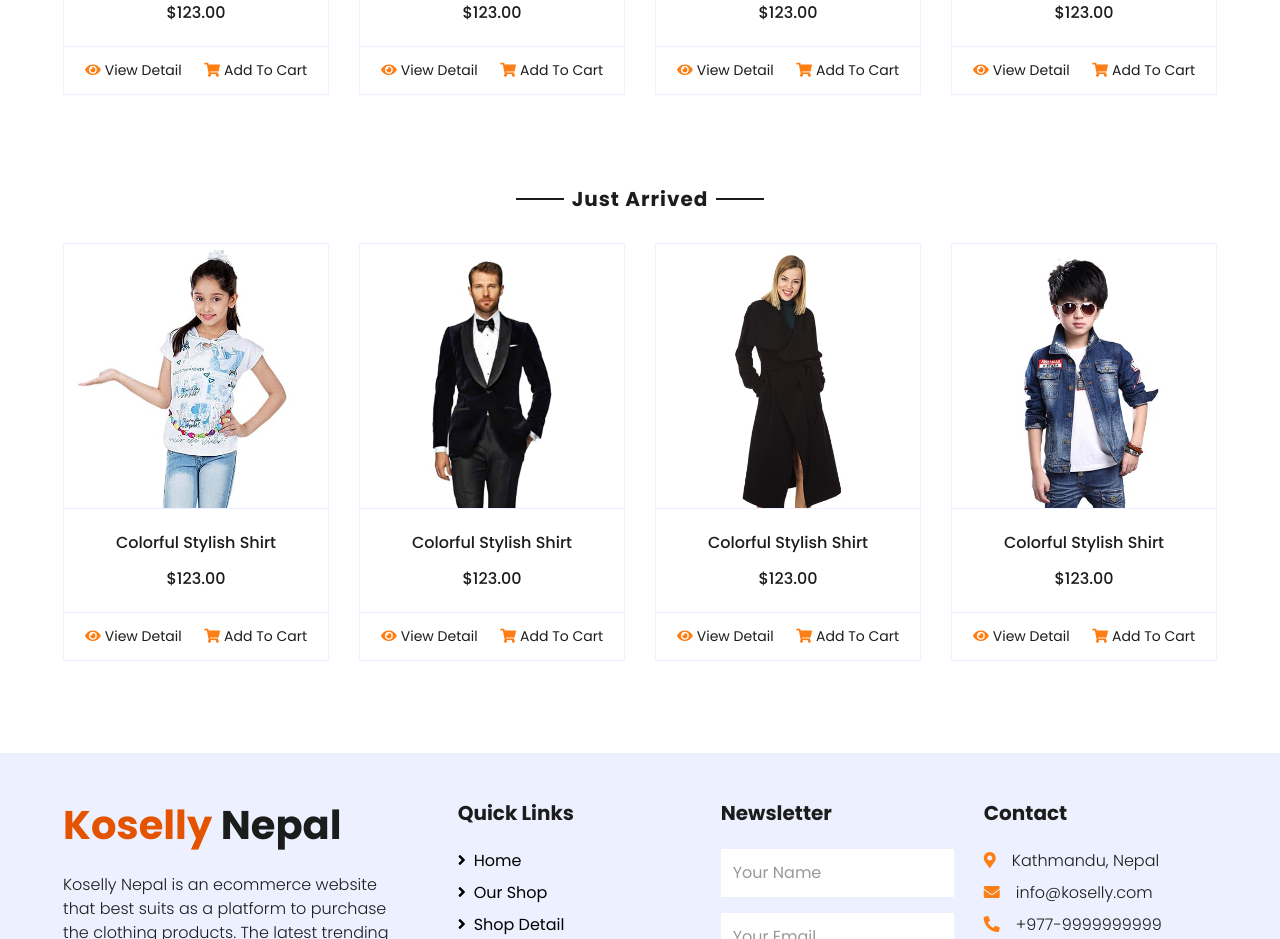
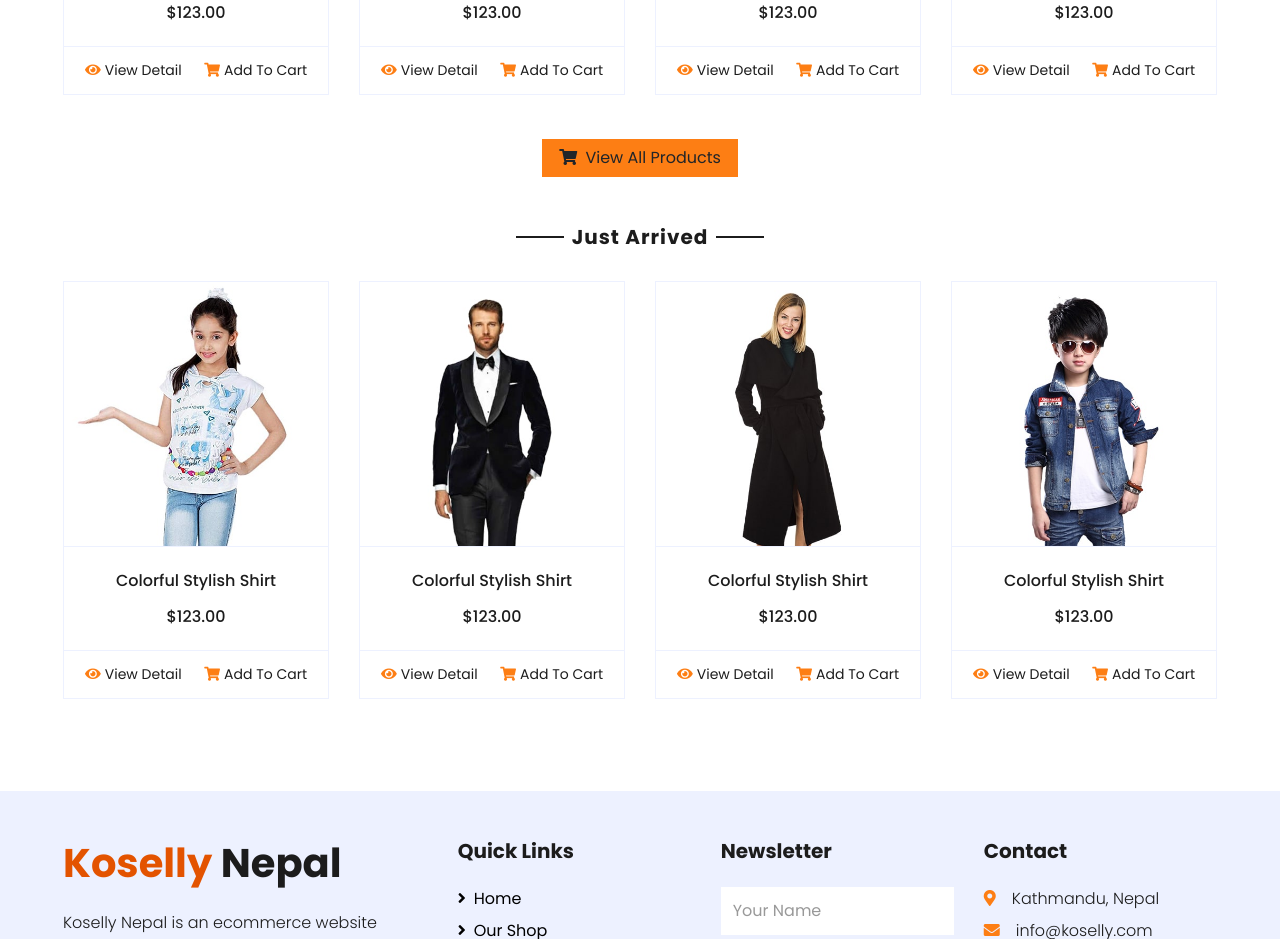
Before and after one commit to adhikarisulav81/ecommerce, a plain HTML site: page index.html in a window 1280 px wide. Shown: the part 1067-2006 px from the top of the page. Drawn offline with nearby package versions, Linux system fonts and the light colour scheme.

Commit message:
Add files via upload

```diff
--- a/index.html
+++ b/index.html
@@ -257,6 +257,9 @@
                 </div>
             </div>
         </div>
+        <center>
+            <button class="btn btn-primary px-3"><i class="fa fa-shopping-cart mr-1"></i> View All Products</button>
+        </center>
     </div>
     <!-- Products End -->
 
```
